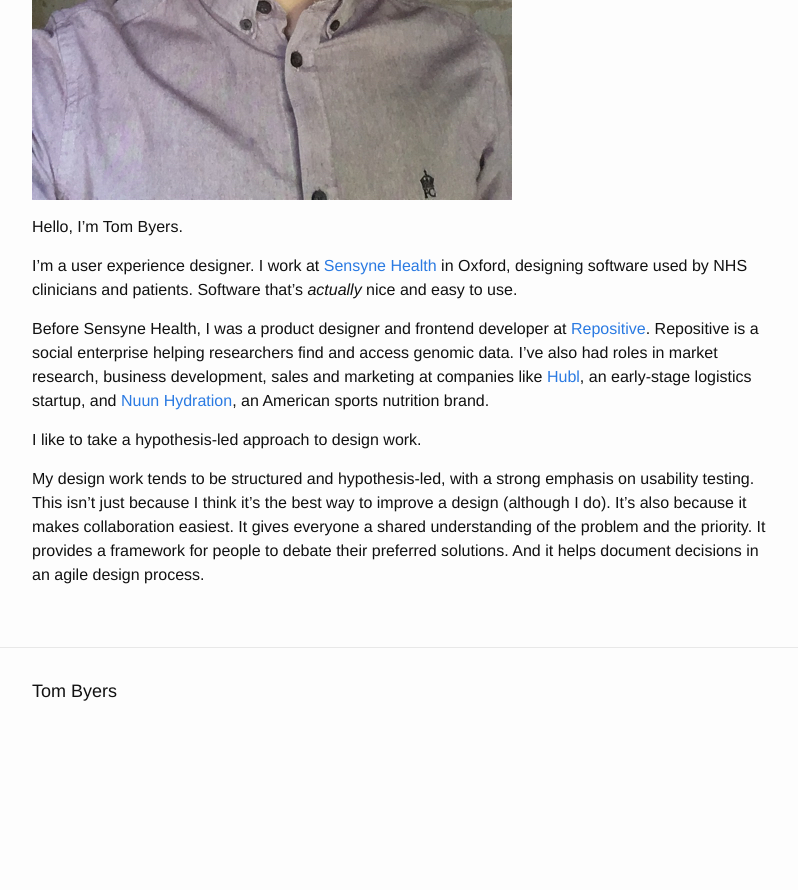
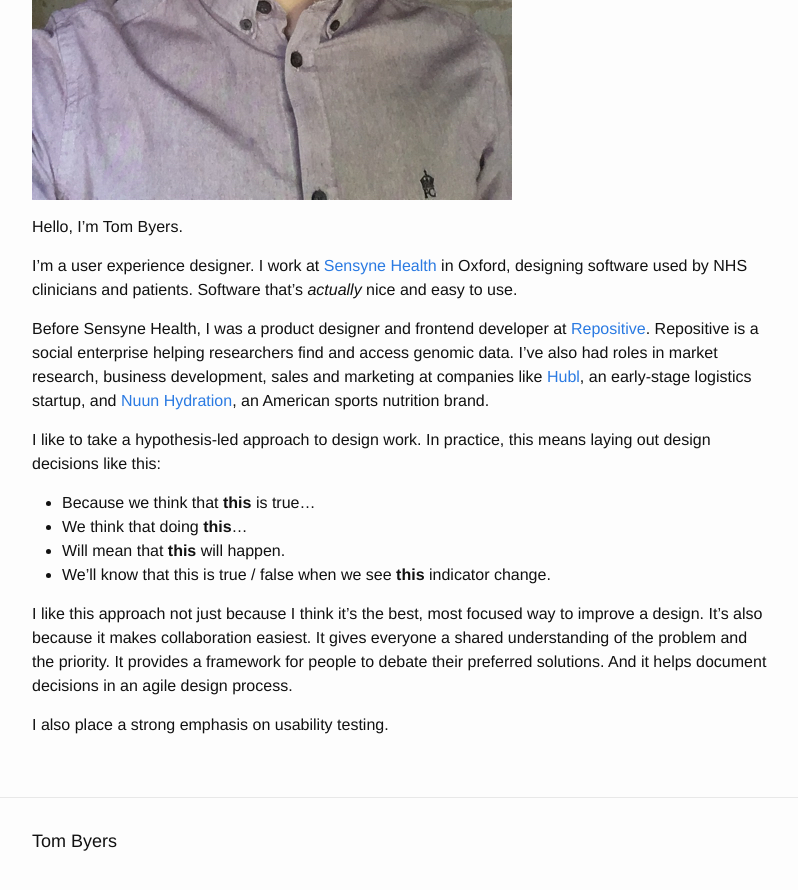
Before and after one commit to tombyers/tombyers.github.io, a Jekyll site: the page built from about.markdown, in a window 1280 px wide and 900 px high, scrolled down 604 px. Shown: the top 890 px of the window, without its empty margins (238-1036 px from the left). Built offline with Jekyll 4.4.1, drawn with Linux system fonts in a browser that asks for light colours; before the commit the page ends 1354 px from its top, so only the background shows below that.

Commit message:
Updated About

```diff
--- a/about.markdown
+++ b/about.markdown
@@ -12,8 +12,13 @@ I'm a user experience designer. I work at [Sensyne Health](https://www.sensynehe
 
 Before Sensyne Health, I was a product designer and frontend developer at [Repositive](https://repositive.io). Repositive is a social enterprise helping researchers find and access genomic data. I've also had roles in market research, business development, sales and marketing at companies like [Hubl](http://www.hubl.co.uk), an early-stage logistics startup, and [Nuun Hydration](https://nuunlife.com), an American sports nutrition brand.
 
-I like to take a hypothesis-led approach to design work.
+I like to take a hypothesis-led approach to design work. In practice, this means laying out design decisions like this:
 
-My design work tends to be structured and hypothesis-led, with a strong emphasis on usability testing. This isn't just because I think it's the best way to improve a design (although I do). It's also because it makes collaboration easiest. It gives everyone a shared understanding of the problem and the priority. It provides a framework for people to debate their preferred solutions. And it helps document decisions in an agile design process.
+* Because we think that **this** is true...
+* We think that doing **this**...
+* Will mean that **this** will happen.
+* We'll know that this is true / false when we see **this** indicator change.
 
-{{site.twitter}}
+I like this approach not just because I think it's the best, most focused way to improve a design. It's also because it makes collaboration easiest. It gives everyone a shared understanding of the problem and the priority. It provides a framework for people to debate their preferred solutions. And it helps document decisions in an agile design process.
+
+I also place a strong emphasis on usability testing.
```
